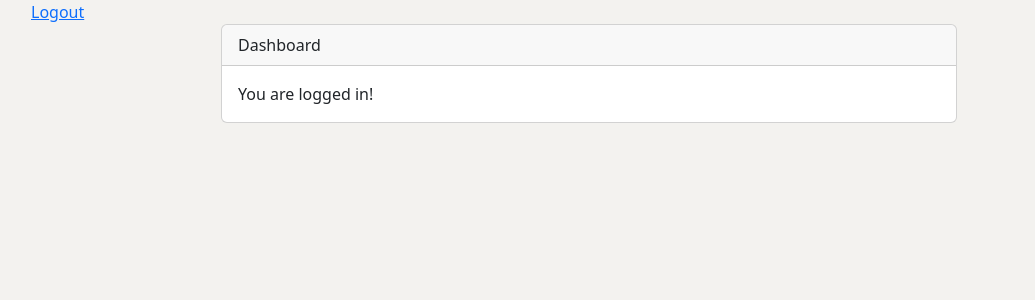
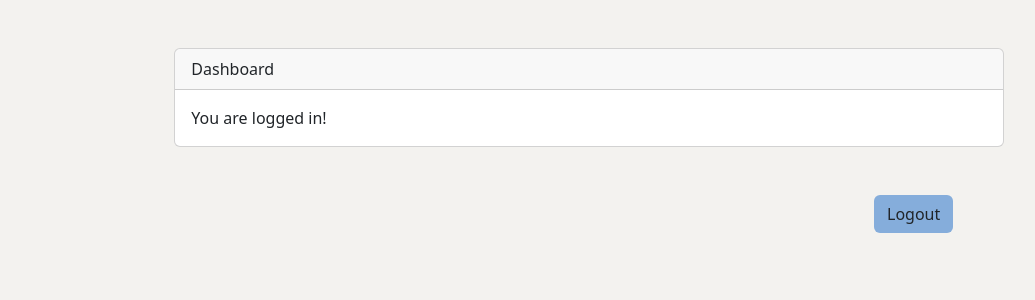
Before and after one commit to presi7/candidature, a Laravel app: page /home in a window 1280 px wide. Shown: the top 300 px of the page, without its empty margins (51-1086 px from the left). Run offline with Laravel 8, Linux system fonts and the light colour scheme; the visitor is signed in with stand-in values (Sample User, id 1).

Commit message:
modified dashbord

```diff
--- a/resources/views/dashboard.blade.php
+++ b/resources/views/dashboard.blade.php
@@ -1,16 +1,12 @@
 @extends('layouts.app')
 
 @section('content')
-    <div class="container"><a href="{{ route('logout') }}" onclick="event.preventDefault(); document.getElementById('logout-form').submit();">
-        {{ __('Logout') }}
-    </a>
-    <form id="logout-form" action="{{ route('logout') }}" method="POST" style="display: none;">
-        @csrf
-    </form>
+    <div class="container-fluid">
+
 
         <div class="row justify-content-center">
             <div class="col-md-8">
-                <div class="card">
+                <div class="card my-5">
                     <div class="card-header">{{ __('Dashboard') }}</div>
 
                     <div class="card-body">
@@ -25,5 +21,13 @@
                 </div>
             </div>
         </div>
+
+
     </div>
+    <a class="btn " style="background-color: #85addb;margin-left: 925px;" href="{{ route('logout') }}" onclick="event.preventDefault(); document.getElementById('logout-form').submit();" >
+        {{ __('Logout') }}
+    </a>
+    <form id="logout-form" action="{{ route('logout') }}" method="POST" style="display: none;">
+        @csrf
+    </form>
 @endsection
```
